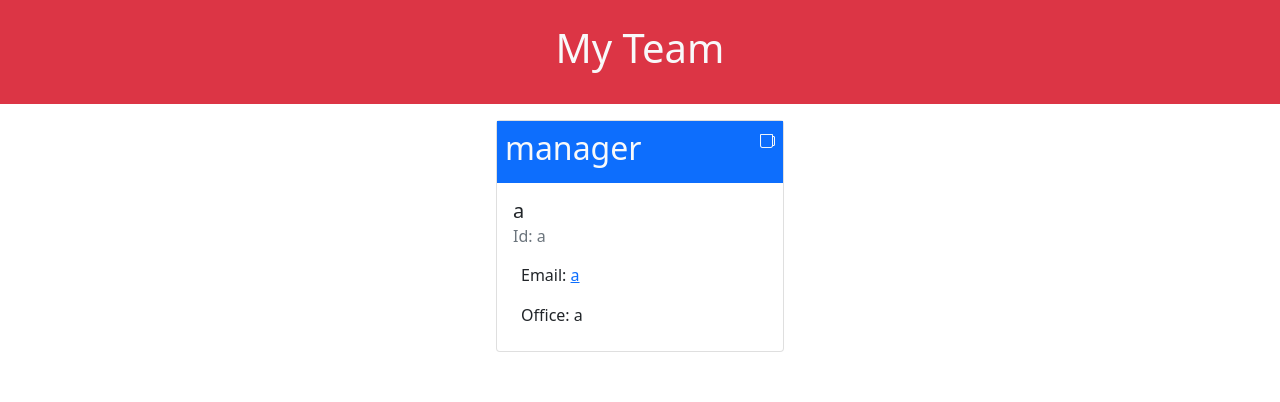
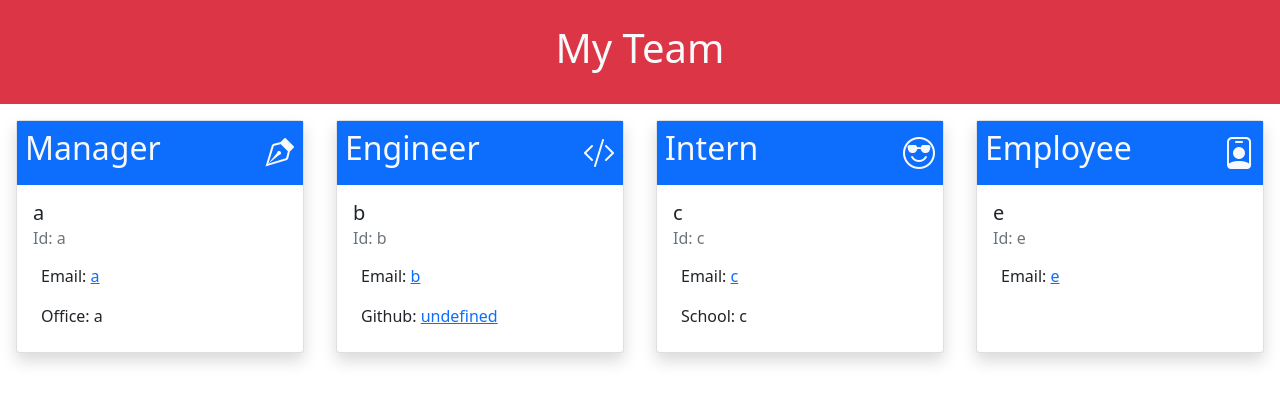
Before and after one commit to palexander227/team-profiler, a website: page test.html in a window 1280 px wide. Drawn offline with nearby package versions, Linux system fonts and the light colour scheme.

```diff
--- a/lib/Engineer.js
+++ b/lib/Engineer.js
@@ -1,4 +1,3 @@
-
 //Need to get the parent class in order to extend. Same for Intern and Manager.
 import Employee from "./Employee.js"
 class Engineer extends Employee{
--- a/package.json
+++ b/package.json
@@ -22,7 +22,7 @@
   },
   "jest": {
     "testMatch": [
-      "<rootDir>/**/**"
+      "<rootDir>/__tests__/**"
     ]
   }
 }
--- a/test.html
+++ b/test.html
@@ -14,13 +14,37 @@
       <div class="bg-danger p-4 text-center w-100 text-light"><h1>My Team</h1></div>
       <div class="d-flex justify-content-center">
 
-          <div class="card m-3" style="width: 18rem;">
-        <div class="bg-primary p-2 w-100 text-light d-flex justify-content-between"><h2>manager</h2><i class='bi bi-cup'></i></div>
+          <div class="card m-3 shadow" style="width: 25rem;">
+        <div class="bg-primary p-2 w-100 text-light d-flex justify-content-between text-capitalize"><h2>manager</h2><i style='font-size:2rem' class='bi bi-vector-pen'></i></div>
         <div class="card-body">
         <h5 class="card-title">a</h5>
         <h6 class="card-subtitle mb-2 text-muted">Id: a</h6>
         <div class="p-2"> Email: <a href="a">a</a></div>
         <div class='p-2'> Office: a</div>
+        </div>
+    </div><div class="card m-3 shadow" style="width: 25rem;">
+        <div class="bg-primary p-2 w-100 text-light d-flex justify-content-between text-capitalize"><h2>engineer</h2><i style='font-size:2rem' class='bi bi-code-slash'></i></div>
+        <div class="card-body">
+        <h5 class="card-title">b</h5>
+        <h6 class="card-subtitle mb-2 text-muted">Id: b</h6>
+        <div class="p-2"> Email: <a href="b">b</a></div>
+        <div class='p-2'> Github: <a href="github.com/undefined">undefined</a></div>
+        </div>
+    </div><div class="card m-3 shadow" style="width: 25rem;">
+        <div class="bg-primary p-2 w-100 text-light d-flex justify-content-between text-capitalize"><h2>intern</h2><i style='font-size:2rem' class='bi bi-emoji-sunglasses'></i></div>
+        <div class="card-body">
+        <h5 class="card-title">c</h5>
+        <h6 class="card-subtitle mb-2 text-muted">Id: c</h6>
+        <div class="p-2"> Email: <a href="c">c</a></div>
+        <div class='p-2'> School: c</div>
+        </div>
+    </div><div class="card m-3 shadow" style="width: 25rem;">
+        <div class="bg-primary p-2 w-100 text-light d-flex justify-content-between text-capitalize"><h2>Employee</h2><i style='font-size:2rem' class='bi bi-person-badge'></i></div>
+        <div class="card-body">
+        <h5 class="card-title">e</h5>
+        <h6 class="card-subtitle mb-2 text-muted">Id: e</h6>
+        <div class="p-2"> Email: <a href="e">e</a></div>
+
         </div>
     </div>
 
```
Also changed, not shown: __tests__/Employee.test.js (+13 -2 lines), __tests__/Engineer.test.js (+16 -0 lines), __tests__/Intern.test.js (+16 -0 lines), __tests__/Manager.test.js (+16 -0 lines), src/generateHTML.js (+6 -6 lines).
